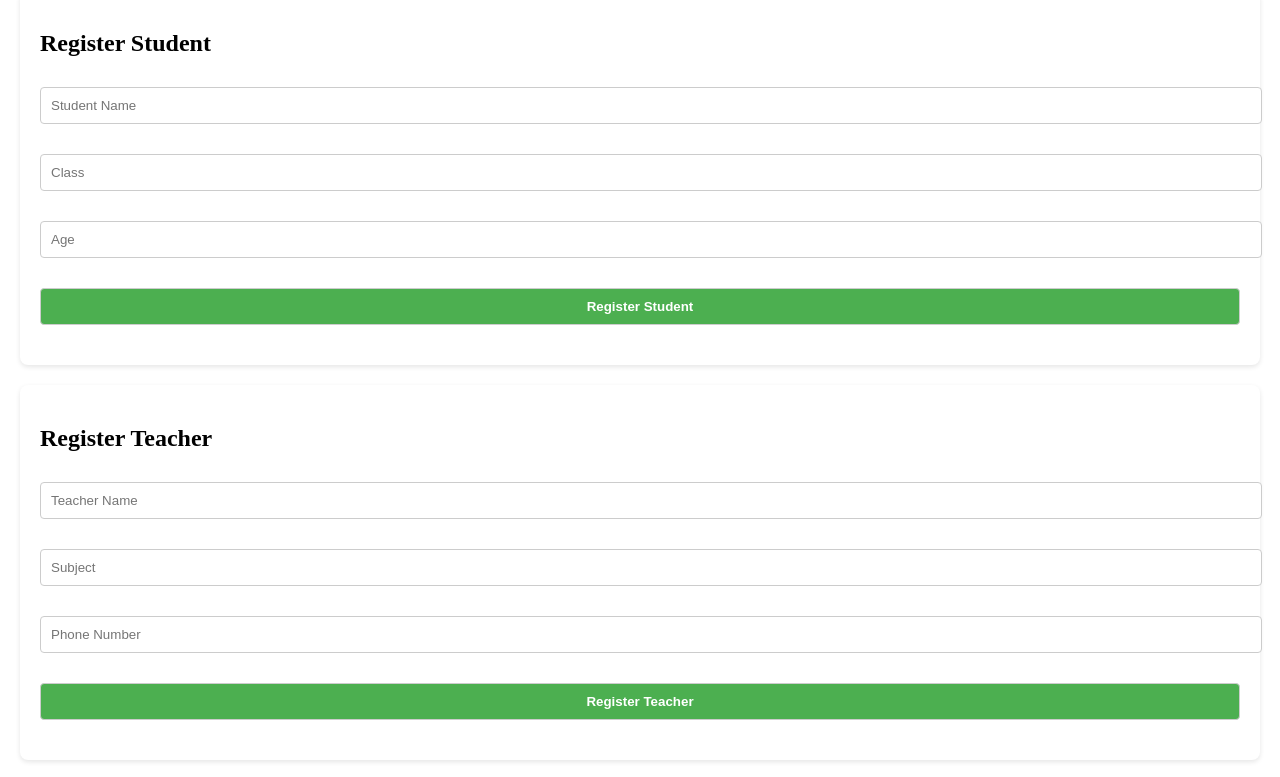
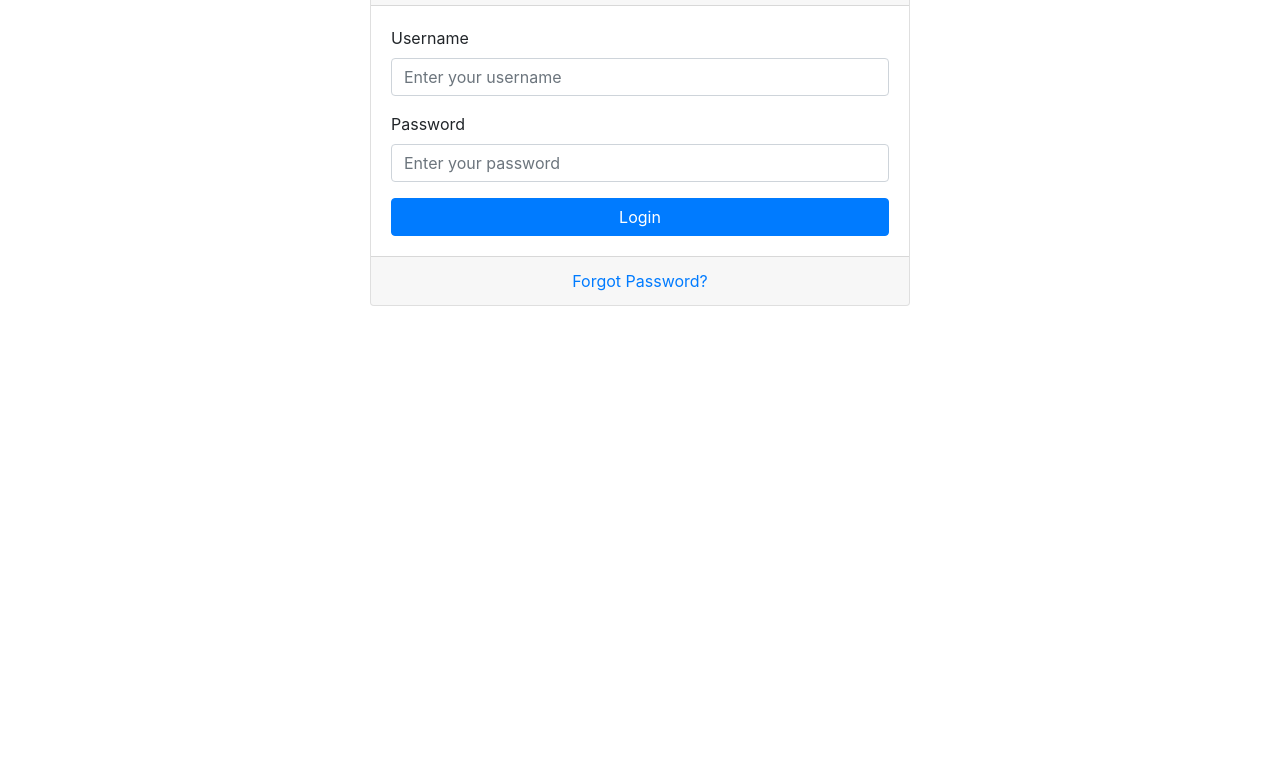
Before and after one commit to 6446Abhay/ERP, a plain HTML site: page Index.html in a window 1280 px wide. Shown: the part 110-887 px from the top of the page. After the commit the page ends 800 px from the top, so only its background shows below. Drawn offline with nearby package versions, Linux system fonts and the light colour scheme.

Commit message:
Update Index.html

```diff
--- a/Index.html
+++ b/Index.html
@@ -2,68 +2,42 @@
 <html lang="en">
 <head>
     <meta charset="UTF-8">
-    <title>School ERP System</title>
-    <style>
-        body {
-            font-
-            background: #f0f2f5;
-            margin: 0;
-            padding: 20px;
-        }
-        h1 {
-            color: #333;
-        }
-        .form-container {
-            background: white;
-            padding: 20px;
-            margin-bottom: 20px;
-            border-radius: 8px;
-            box-shadow: 0 2px 5px rgba(0,0,0,0.1);
-        }
-        input, select, button {
-            width: 100%;
-            padding: 10px;
-            margin-top: 10px;
-            margin-bottom: 20px;
-            border-radius: 4px;
-            border: 1px solid #ccc;
-        }
-        button {
-            background-color: #4CAF50;
-            color: white;
-            font-weight: bold;
-        }
-    </style>
+    <meta name="viewport" content="width=device-width, initial-scale=1.0">
+    <title>Login - School ERP</title>
+    <link href="https://stackpath.bootstrapcdn.com/bootstrap/4.3.1/css/bootstrap.min.css" rel="stylesheet">
+    <link rel="stylesheet" href="css/styles.css">
 </head>
 <body>
-
-    <h1>School ERP System</h1>
-
-    <div class="form-container">
-        <h2>Register Student</h2>
-        <form>
-            <input type="text" placeholder="Student Name" required>
-            <input type="text" placeholder="Class" required>
-            <input type="number" placeholder="Age" required>
-            <button type="submit">Register Student</button>
-        </form>
+    <div class="container">
+        <div class="row justify-content-center mt-5">
+            <div class="col-md-6">
+                <div class="card">
+                    <div class="card-header text-center">
+                        <h3>Login to School ERP</h3>
+                    </div>
+                    <div class="card-body">
+                        <form action="#" method="POST" id="loginForm">
+                            <div class="form-group">
+                                <label for="username">Username</label>
+                                <input type="text" class="form-control" id="username" name="username" required placeholder="Enter your username">
+                            </div>
+                            <div class="form-group">
+                                <label for="password">Password</label>
+                                <input type="password" class="form-control" id="password" name="password" required placeholder="Enter your password">
+                            </div>
+                            <button type="submit" class="btn btn-primary btn-block">Login</button>
+                        </form>
+                    </div>
+                    <div class="card-footer text-center">
+                        <a href="#">Forgot Password?</a>
+                    </div>
+                </div>
+            </div>
+        </div>
     </div>
-
-    <div class="form-container">
-        <h2>Register Teacher</h2>
-        <form>
-            <input type="text" placeholder="Teacher Name" required>
-            <input type="text" placeholder="Subject" required>
-            <input type="tel" placeholder="Phone Number" required>
-            <button type="submit">Register Teacher</button>
-        </form>
-    </div>
-
-    <div class="form-container">
-        <h2>View Students and Teachers</h2>
-        <button onclick="alert('Feature coming soon!')">View Students</button>
-        <button onclick="alert('Feature coming soon!')">View Teachers</button>
-    </div>
-
+    <script src="js/scripts.js"></script>
+    <script src="https://code.jquery.com/jquery-3.5.1.slim.min.js"></script>
+    <script src="https://cdn.jsdelivr.net/npm/@popperjs/core@2.5.4/dist/umd/popper.min.js"></script>
+    <script src="https://stackpath.bootstrapcdn.com/bootstrap/4.5.0/js/bootstrap.min.js"></script>
 </body>
 </html>
```
